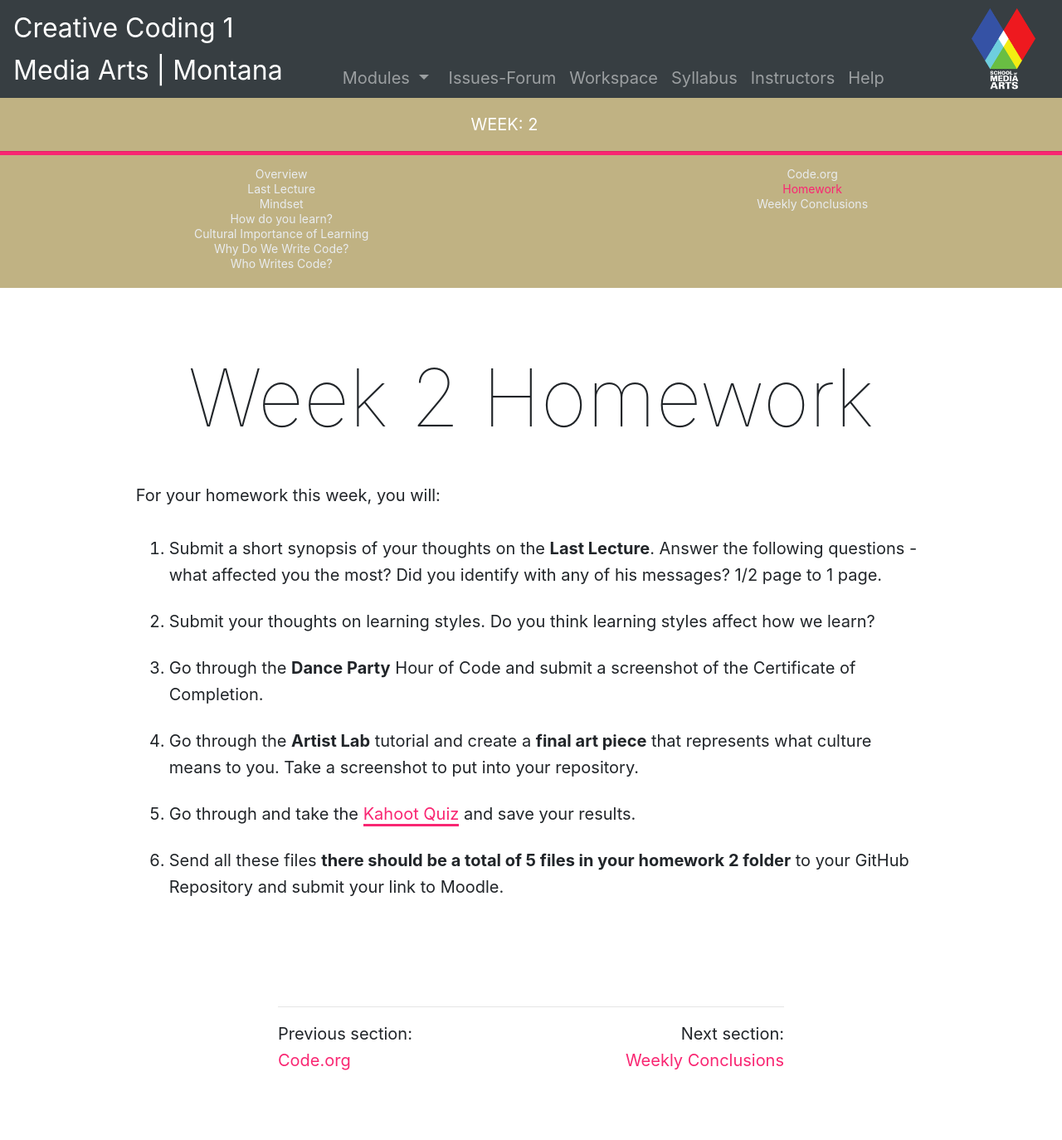
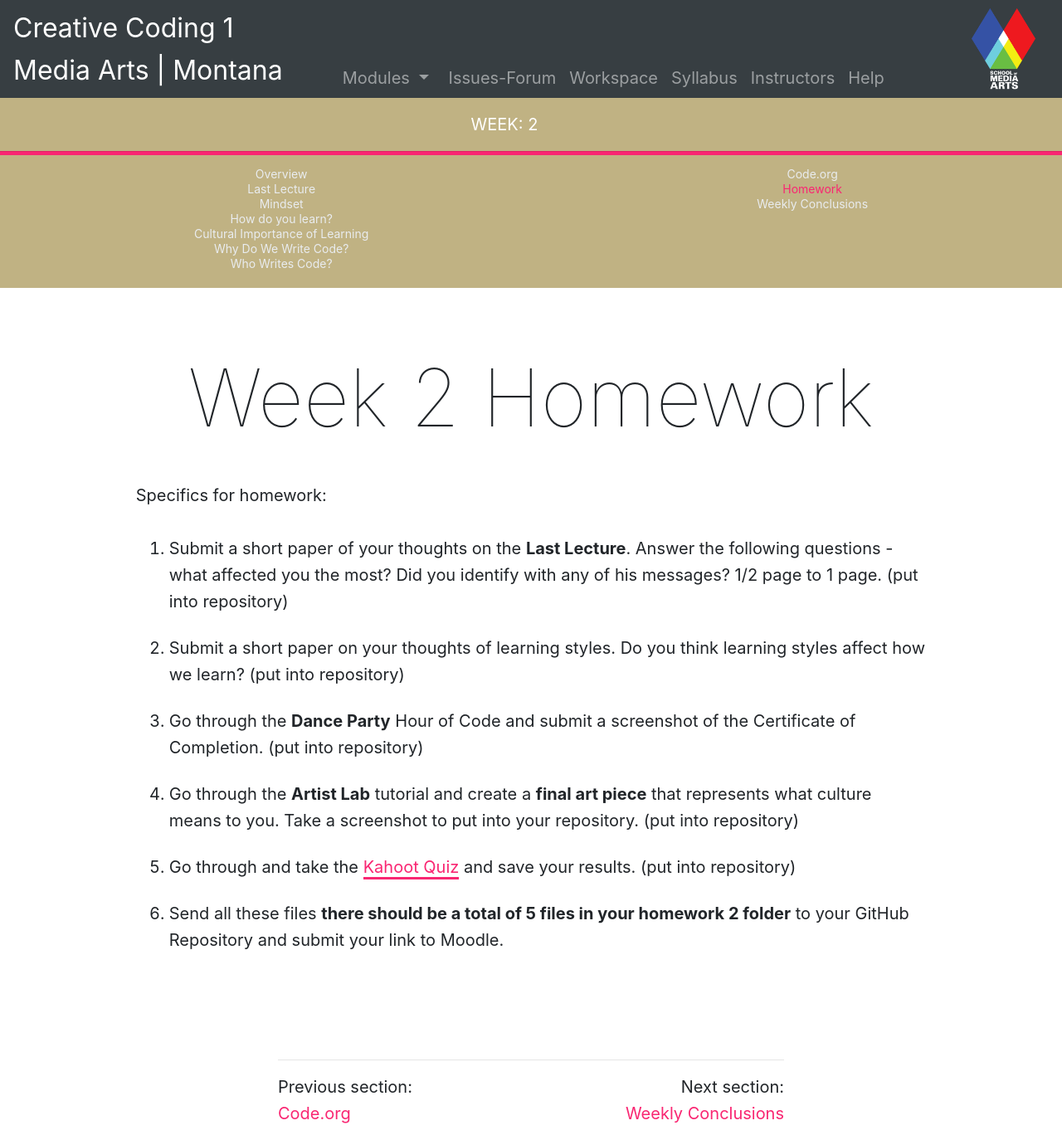
Before and after one commit to Montana-Media-Arts/MART120-Spring2023, a Jekyll site: the page built from modules/week-2/_posts/2017-01-10-homework.md, in a window 1280 px wide. Shown: the whole page at 83% size. Built offline with Jekyll 4.4.1, drawn with Linux system fonts in a browser that asks for light colours; nearby versions of some CDN libraries; before the commit the page ends 1310 px from its top, so only the background shows below that.

Commit message:
updated content

```diff
--- a/modules/week-2/_posts/2017-01-10-homework.md
+++ b/modules/week-2/_posts/2017-01-10-homework.md
@@ -6,11 +6,11 @@ jotted: false
 
 # Week 2 Homework
 
-For your homework this week, you will:
+Specifics for homework:
 
-1. Submit a short synopsis of your thoughts on the <b>Last Lecture</b>.  Answer the following questions - what affected you the most?  Did you identify with any of his messages? 1/2 page to 1 page.
-2. Submit your thoughts on learning styles.  Do you think learning styles affect how we learn?
-3. Go through the <b>Dance Party</b> Hour of Code and submit a screenshot of the Certificate of Completion.
-4. Go through the <b>Artist Lab</b> tutorial and create a <b>final art piece</b> that represents what culture means to you.  Take a screenshot to put into your repository.
-5. Go through and take the <a href="https://kahoot.it/challenge/0800555?challenge-id=84387498-97d5-4d82-ae4e-eabb1c94cf58_1660887669395" target="_blank"> Kahoot Quiz</a> and save your results.
+1. Submit a short paper of your thoughts on the <b>Last Lecture</b>.  Answer the following questions - what affected you the most?  Did you identify with any of his messages? 1/2 page to 1 page. (put into repository)
+2. Submit a short paper on your thoughts of learning styles.  Do you think learning styles affect how we learn? (put into repository)
+3. Go through the <b>Dance Party</b> Hour of Code and submit a screenshot of the Certificate of Completion. (put into repository)
+4. Go through the <b>Artist Lab</b> tutorial and create a <b>final art piece</b> that represents what culture means to you.  Take a screenshot to put into your repository. (put into repository)
+5. Go through and take the <a href="https://kahoot.it/challenge/09687466?challenge-id=84387498-97d5-4d82-ae4e-eabb1c94cf58_1673813370273" target="_blank"> Kahoot Quiz</a> and save your results. (put into repository)
 6. Send all these files **there should be a total of 5 files in your homework 2 folder** to your GitHub Repository and submit your link to Moodle.
```
Also changed, not shown: modules/week-2/_posts/2017-01-02-lastlecture.md (+1 -1 lines), modules/week-2/_posts/2017-01-03-mindset.md (+1 -1 lines), modules/week-2/_posts/2017-01-04-type-of-learner copy.md (+1 -1 lines), modules/week-2/_posts/2017-01-05-cultural-importance.md (+1 -1 lines).
